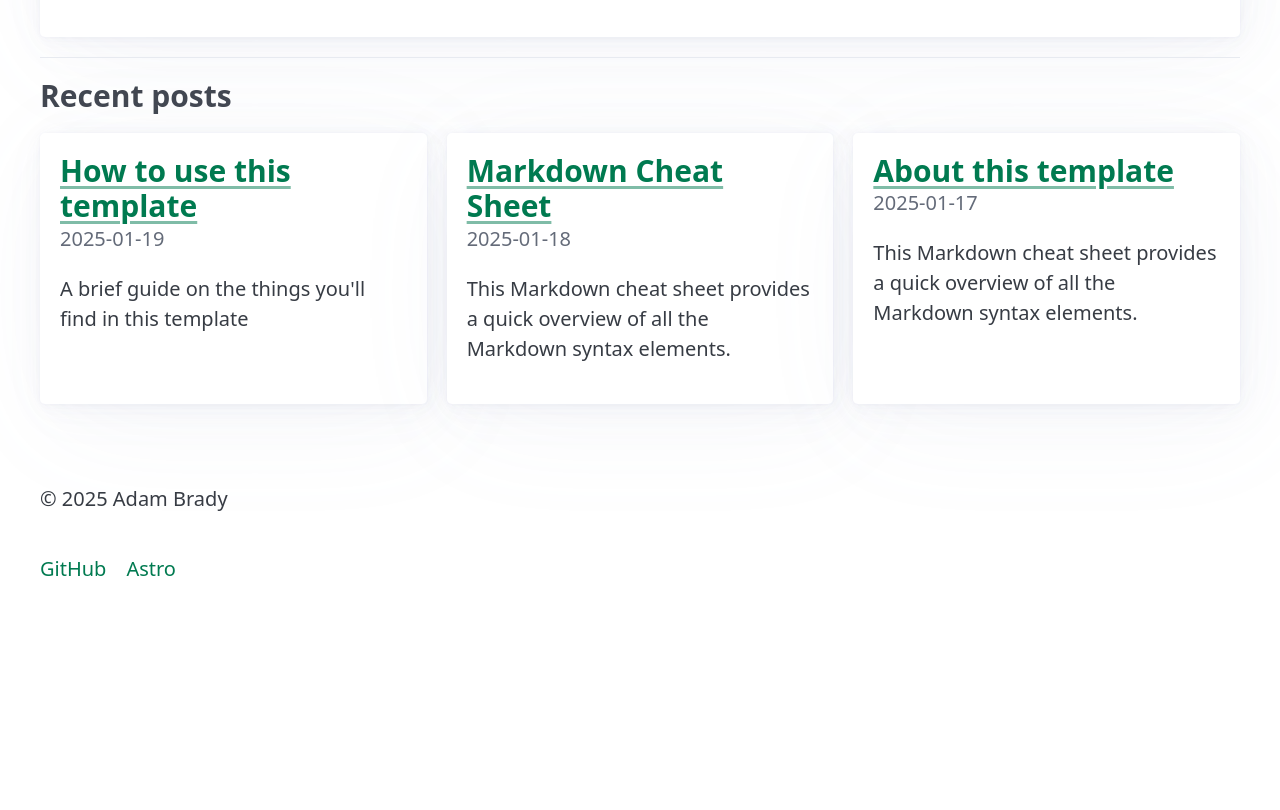
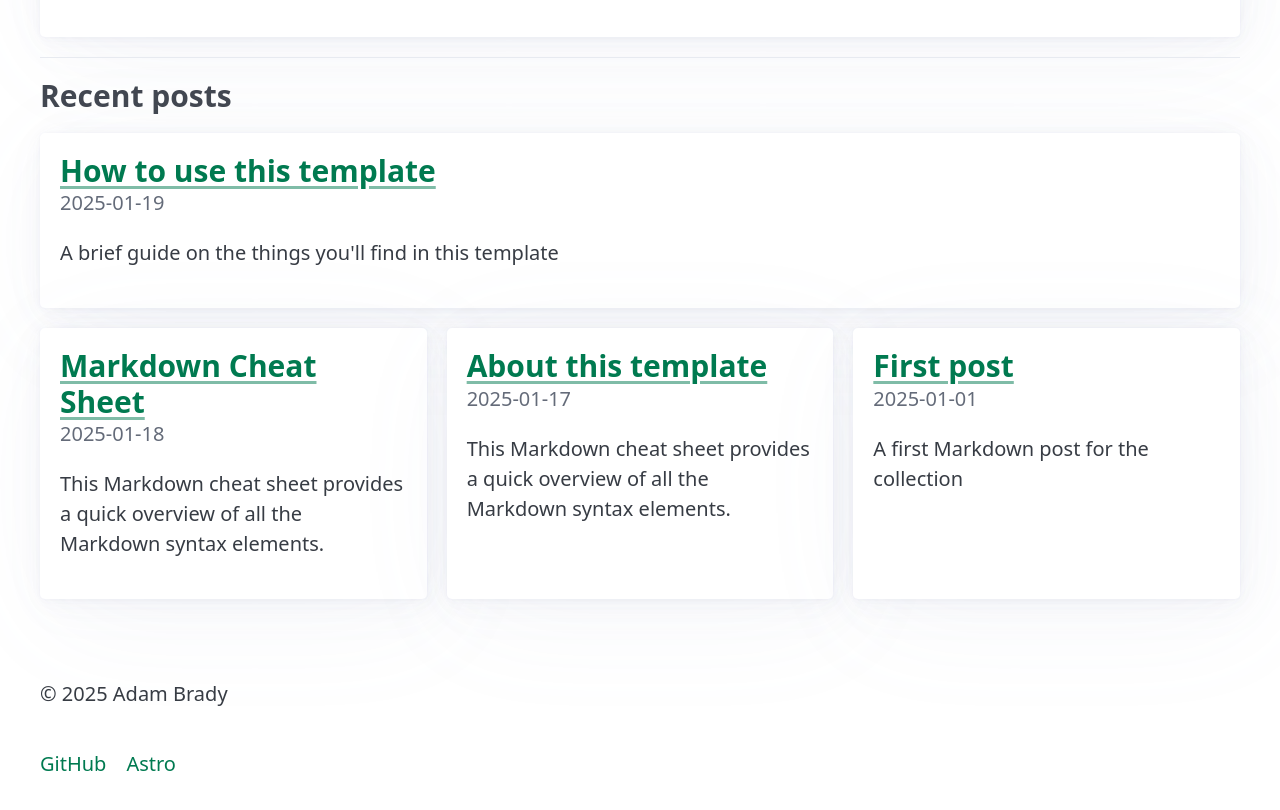
Before and after one commit to soundslikework/soundslikework-blog, an Astro site: page / in a window 1280 px wide. Shown: the part 1246-2056 px from the top of the page. Before the commit the page ends 1870 px from the top, so only its background shows below. Built offline with nearby package versions, Linux system fonts and the light colour scheme; Astro itself is replaced by a stand-in of ours.

Commit message:
Update styling

```diff
--- /dev/null
+++ b/src/components/ArticlePreview.astro
@@ -0,0 +1,19 @@
+---
+import type { CollectionEntry } from "astro:content";
+import FormattedDate from "./FormattedDate.astro";
+type Props = CollectionEntry<"blog">;
+
+const { id, data } = Astro.props;
+---
+
+<article>
+    <hgroup>
+      <h3>
+        <a href={`/blog/${id}`}>{data.title}</a>
+      </h3>
+      <p>
+        <FormattedDate date={data.pubDate} />
+      </p>
+    </hgroup>
+    <p>{data.description}</p>
+  </article>
--- a/src/components/PageHeader.astro
+++ b/src/components/PageHeader.astro
@@ -7,7 +7,7 @@
     <ul>
       <li>
         <a href="/">
-          <strong>smallworld</strong>
+          <strong>soundslikework</strong>
         </a>
       </li>
     </ul>
--- a/src/components/RecentPosts.astro
+++ b/src/components/RecentPosts.astro
@@ -1,30 +1,22 @@
 ---
 import { getCollection } from "astro:content";
-import FormattedDate from "./FormattedDate.astro";
+import ArticlePreview from "./ArticlePreview.astro";
 
 const posts = (await getCollection("blog")).sort(
   (a, b) => b.data.pubDate.valueOf() - a.data.pubDate.valueOf(),
 );
-const maxPostsToDisplay = 3;
-const recentPosts = posts.slice(0, maxPostsToDisplay);
+const maxPostsToDisplay = 4;
+const firstPost = posts[0];
+const recentPosts = posts.slice(1, maxPostsToDisplay);
 ---
 
 <section>
   <h3>Recent posts</h3>
+  <ArticlePreview {...firstPost} />
     <div class="grid">
     {
       recentPosts.map((post) => (
-        <article>
-          <hgroup>
-            <h3>
-              <a href={`/blog/${post.id}`}>{post.data.title}</a>
-            </h3>
-            <p>
-              <FormattedDate date={post.data.pubDate} />
-            </p>
-          </hgroup>
-          <p>{post.data.description}</p>
-        </article>
+        <ArticlePreview {...post} />
       ))
     }
   </div>
--- a/src/pages/index.astro
+++ b/src/pages/index.astro
@@ -5,7 +5,7 @@ import RecentPosts from "@components/RecentPosts.astro";
 
 <Base>
   <article>
-    <header><h1>smallworld</h1></header>
+    <header><h1>soundslikework</h1></header>
     <p>
       <strong>smallworld</strong> is a lightweight <a
         href="https://astro.build/"
```
